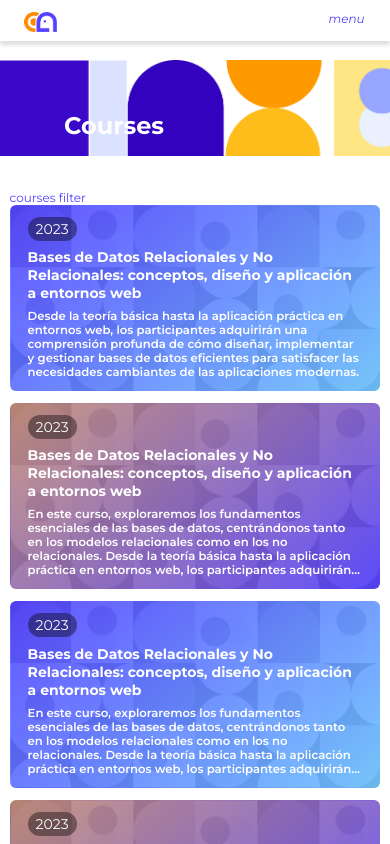
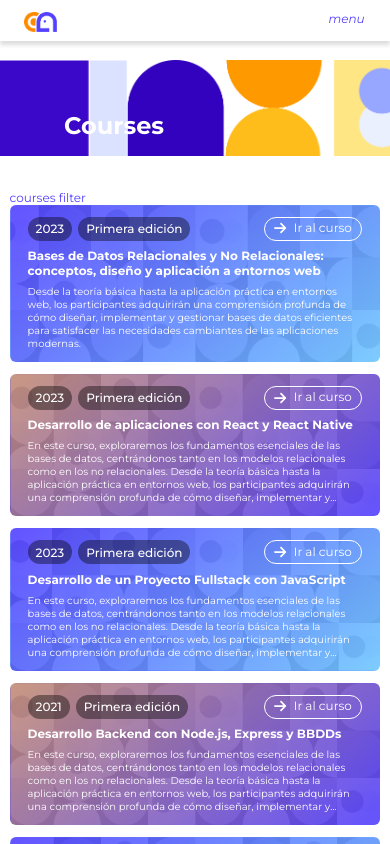
Before and after one commit to CyberAula/cyberaula.github.io, a Next.js app: page /courses in a window 390 px wide. Shown: the top 844 px of the page. Built offline with nearby package versions, Linux system fonts and the light colour scheme.

Commit message:
Cursos: nuevas etiquetas: fecha, edicion, boton de accion. Responsive de etiquetas. JSON con cursos modificados: links y titulos

```diff
--- a/app/courses/page.js
+++ b/app/courses/page.js
@@ -6,6 +6,8 @@ import Footer from "@/components/Footer";
 import Link from "next/link";
 // aquí habría que importar los cursos
 import { mycourses } from "@/constants/courses.js";
+import { FontAwesomeIcon } from '@fortawesome/react-fontawesome';
+import { faArrowRight } from '@fortawesome/free-solid-svg-icons';
 
 export default function Courses() {
   const [courses, setCourses] = useState(mycourses);
@@ -31,12 +33,23 @@ export default function Courses() {
                   key={title}
                   className={`rounded-lg px-6 py-4 course  ${gradient}`}
                 >
-
                   <div className="course_main transition">
+                    <div className="course_content">
+                      <div className="card_container_top">
+                        <div className="flex gap-2">
+                        <div className="year_tag">
+                          <div>{date}</div>
+                        </div>
+                        <div className="year_tag">
+                          <div> Primera edición</div>
+                        </div>
+                        </div>
+                        <div className="course_route">
                         <CreateLink route={route}>
-                      <div className="course_content">
-                        <div className="year_tag">
-                          <p>{date}</p>
+                        <FontAwesomeIcon className="award_icon" icon={faArrowRight} />
+                          <div>Ir al curso</div>
+                        </CreateLink>
+                        </div>
                       </div>
                       <div className="course_text_block">
                         <div className="course_title">
@@ -47,7 +60,6 @@ export default function Courses() {
                         </div>
                       </div>
                     </div>
-                    </CreateLink>
                   </div>
                 </div>
               );
--- a/app/sass/partials/_courses.sass
+++ b/app/sass/partials/_courses.sass
@@ -22,15 +22,32 @@ $windowWidth: 100vw
                 -webkit-box-orient: vertical
                 overflow: hidden
                 text-overflow: ellipsis
-    .year_tag
+    .card_container_top
         display: flex
-        p
-            background-color: rgb(0, 0, 0,0.4)
-            justify-contet: flex-end
-            border-radius:20px
-            padding: 3px 8px
-            font-size: 1em
-            font-weight: 400
+        justify-content: space-between
+        height: 24px
+        font-size: 1rem
+        .year_tag
+            display: flex
+            div
+                background-color: rgb(0, 0, 0,0.4)
+                display: flex
+                align-items: center
+                padding: 1px 8px
+                font-weight: 500
+                border-radius: 24px
+        .course_route
+            border: 1px solid white
+            border-radius: 24px
+            padding: 0.2rem 0.8rem 0.6rem 0.8rem
+            a
+                display: flex
+            svg
+                margin-top: 0.1rem
+            div
+                font-weight:400
+                font-size: 1rem
+                margin-left: 0.6rem
 
 @media (min-width: 770px)
     .course
@@ -39,6 +56,25 @@ $windowWidth: 100vw
         font-weight: 400
         height: $windowHeight  /2.25
         overflow: hidden
+        .card_container_top
+            height: 32px
+            align-items: center
+            div
+                font-size: 1rem
+            .year_tag
+                div
+                    margin: auto
+                    padding: 6px 12px
+                    border-radius:4px
+            .course_route
+                margin-top:2px
+                display: flex
+                align-items: center
+                padding: auto
+                svg
+                    margin-top: 0.2rem
+                div
+                    margin-top: 0.14rem
         .course_text_block
             transition: ease-in-out 300ms
             // transform: translateY(64%)
--- a/constants/courses.js
+++ b/constants/courses.js
@@ -9,73 +9,58 @@ export const mycourses = [
     {
 		"date": "2023",
 		"logo": "/assets/img/courses/fondo-cursos.png",
-		"route": "https://innovacioneducativa.upm.es/mooc/informacion-mooc?idmooc=356",
-		"title": "Bases de Datos Relacionales y No Relacionales: conceptos, diseño y aplicación a entornos web",
+		"route": "https://innovacioneducativa.upm.es/mooc/informacion-mooc?idmooc=378",
+		"title": "Desarrollo de aplicaciones con React y React Native",
 		"description": "En este curso, exploraremos los fundamentos esenciales de las bases de datos, centrándonos tanto en los modelos relacionales como en los no relacionales. Desde la teoría básica hasta la aplicación práctica en entornos web, los participantes adquirirán una comprensión profunda de cómo diseñar, implementar y gestionar bases de datos eficientes para satisfacer las necesidades cambiantes de las aplicaciones modernas.",
-        "gradient": "bg-purple-gradient"
+        "gradient": "bg-purple-gradient",
     },
     {
 		"date": "2023",
 		"logo": "/assets/img/courses/fondo-cursos.png",
-		"route": "https://innovacioneducativa.upm.es/mooc/informacion-mooc?idmooc=356",
-		"title": "Bases de Datos Relacionales y No Relacionales: conceptos, diseño y aplicación a entornos web",
+		"route": "https://innovacioneducativa.upm.es/mooc/informacion-mooc?idmooc=361",
+		"title": "Desarrollo de un Proyecto Fullstack con JavaScript",
 		"description": "En este curso, exploraremos los fundamentos esenciales de las bases de datos, centrándonos tanto en los modelos relacionales como en los no relacionales. Desde la teoría básica hasta la aplicación práctica en entornos web, los participantes adquirirán una comprensión profunda de cómo diseñar, implementar y gestionar bases de datos eficientes para satisfacer las necesidades cambiantes de las aplicaciones modernas. ",
 	    "gradient": "bg-blue-gradient",
 	},
     {
-		"date": "2023",
+		"date": "2021",
 		"logo": "/assets/img/courses/fondo-cursos.png",
-		"route": "https://innovacioneducativa.upm.es/mooc/informacion-mooc?idmooc=356",
-		"title": "Bases de Datos Relacionales y No Relacionales: conceptos, diseño y aplicación a entornos web",
+		"route": "https://innovacioneducativa.upm.es/mooc/informacion-mooc?idmooc=194",
+		"title": "Desarrollo Backend con Node.js, Express y BBDDs",
 		"description": "En este curso, exploraremos los fundamentos esenciales de las bases de datos, centrándonos tanto en los modelos relacionales como en los no relacionales. Desde la teoría básica hasta la aplicación práctica en entornos web, los participantes adquirirán una comprensión profunda de cómo diseñar, implementar y gestionar bases de datos eficientes para satisfacer las necesidades cambiantes de las aplicaciones modernas. ",
-		"gradient": "bg-purple-gradient"
+		"gradient": "bg-purple-gradient",
 	},
 	{
-		"date": "2023",
+		"date": "2021",
 		"logo": "/assets/img/courses/fondo-cursos.png",
-		"route": "https://innovacioneducativa.upm.es/mooc/informacion-mooc?idmooc=356",
-		"title": "Bases de Datos Relacionales y No Relacionales: conceptos, diseño y aplicación a entornos web",
+		"route": "https://innovacioneducativa.upm.es/mooc/informacion-mooc?idmooc=256",
+		"title": "Desarrollo Frontend con HTML, CSS y JavaScript",
 		"description": "En este curso, exploraremos los fundamentos esenciales de las bases de datos, centrándonos tanto en los modelos relacionales como en los no relacionales. Desde la teoría básica hasta la aplicación práctica en entornos web, los participantes adquirirán una comprensión profunda de cómo diseñar, implementar y gestionar bases de datos eficientes para satisfacer las necesidades cambiantes de las aplicaciones modernas. ",
 		"gradient": "bg-blue-gradient",
 	},
 	{
-		"date": "2023",
+		"date": "2021",
 		"logo": "/assets/img/courses/fondo-cursos-png",
-		"route": "https://innovacioneducativa.upm.es/mooc/informacion-mooc?idmooc=356",
-		"title": "Bases de Datos Relacionales y No Relacionales: conceptos, diseño y aplicación a entornos web",
+		"route": "https://innovacioneducativa.upm.es/mooc/informacion-mooc?idmooc=267",
+		"title": "Gestión de proyectos software con Git y GitHub",
 		"description": "En este curso, exploraremos los fundamentos esenciales de las bases de datos, centrándonos tanto en los modelos relacionales como en los no relacionales. Desde la teoría básica hasta la aplicación práctica en entornos web, los participantes adquirirán una comprensión profunda de cómo diseñar, implementar y gestionar bases de datos eficientes para satisfacer las necesidades cambiantes de las aplicaciones modernas. ",
 		"gradient": "bg-blue-gradient",
 	},
     {
-		"date": "2023",
+		"date": "2021",
 		"logo": "/assets/img/courses/fondo-cursos.png",
-		"route": "https://innovacioneducativa.upm.es/mooc/informacion-mooc?idmooc=356",
-		"title": "Bases de Datos Relacionales y No Relacionales: conceptos, diseño y aplicación a entornos web",
+		"route": "https://innovacioneducativa.upm.es/mooc/informacion-mooc?idmooc=264",
+		"title": "Siete habilidades clave en la era digital",
 		"description": "En este curso, exploraremos los fundamentos esenciales de las bases de datos, centrándonos tanto en los modelos relacionales como en los no relacionales. Desde la teoría básica hasta la aplicación práctica en entornos web, los participantes adquirirán una comprensión profunda de cómo diseñar, implementar y gestionar bases de datos eficientes para satisfacer las necesidades cambiantes de las aplicaciones modernas. ",
-		"gradient": "bg-purple-gradient"
+		"gradient": "bg-purple-gradient",
 	},
     {
-		"date": "2023",
+		"date": "2018",
 		"logo": "/assets/img/courses/fondo-cursos-png",
-		"route": "https://innovacioneducativa.upm.es/mooc/informacion-mooc?idmooc=356",
-		"title": "Bases de Datos Relacionales y No Relacionales: conceptos, diseño y aplicación a entornos web",
+		"route": "https://innovacioneducativa.upm.es/mooc/informacion-mooc?idmooc=51",
+		"title": "Introducción a LINUX como entorno de desarrollo de sistemas software",
 		"description": "En este curso, exploraremos los fundamentos esenciales de las bases de datos, centrándonos tanto en los modelos relacionales como en los no relacionales. Desde la teoría básica hasta la aplicación práctica en entornos web, los participantes adquirirán una comprensión profunda de cómo diseñar, implementar y gestionar bases de datos eficientes para satisfacer las necesidades cambiantes de las aplicaciones modernas. ",
-		"gradient": "bg-purple-gradient"
-	},
-    {
-		"date": "2023",
-		"logo": "/assets/img/courses/fondo-cursos-png",
-		"route": "https://innovacioneducativa.upm.es/mooc/informacion-mooc?idmooc=356",
-		"title": "Bases de Datos Relacionales y No Relacionales: conceptos, diseño y aplicación a entornos web",
-		"description": "En este curso, exploraremos los fundamentos esenciales de las bases de datos, centrándonos tanto en los modelos relacionales como en los no relacionales. Desde la teoría básica hasta la aplicación práctica en entornos web, los participantes adquirirán una comprensión profunda de cómo diseñar, implementar y gestionar bases de datos eficientes para satisfacer las necesidades cambiantes de las aplicaciones modernas. ",
-		"gradient": "bg-purple-gradient"
-	},
+		"gradient": "bg-purple-gradient",
 
-    {	"date": "2023",
-		"logo": "/assets/img/courses/fondo-cursos-png",
-		"route": "https://innovacioneducativa.upm.es/mooc/informacion-mooc?idmooc=356",
-		"title": "Bases de Datos Relacionales y No Relacionales: conceptos, diseño y aplicación a entornos web",
-		"description": "En este curso, exploraremos los fundamentos esenciales de las bases de datos, centrándonos tanto en los modelos relacionales como en los no relacionales. Desde la teoría básica hasta la aplicación práctica en entornos web, los participantes adquirirán una comprensión profunda de cómo diseñar, implementar y gestionar bases de datos eficientes para satisfacer las necesidades cambiantes de las aplicaciones modernas. ",
-		"gradient": "bg-blue-gradient",
 	},
 ];
```
Lines whose indentation alone changed are shown as unchanged.
